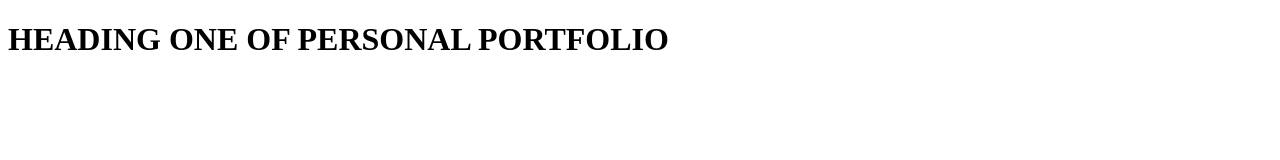
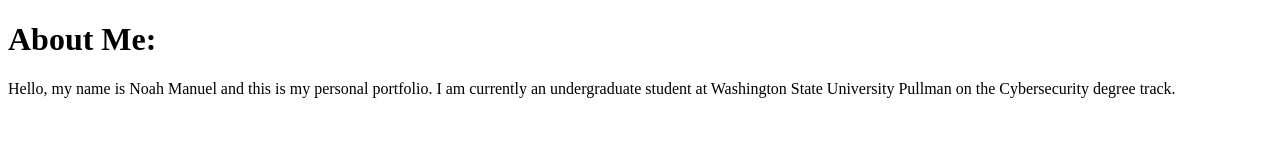
Before and after one commit to N5552027/n5552027.github.io, a plain HTML site: page index.html in a window 1280 px wide. Drawn offline with Linux system fonts and the light colour scheme.

Commit message:
Update index.html
Omg it's now about me :)

```diff
--- a/index.html
+++ b/index.html
@@ -1,7 +1,18 @@
 <!DOCTYPE HTML>
 
 <html>
+  <head>
+    <title> Personal Portfolio </title>
+  </head>
 
-  <h1>HEADING ONE OF PERSONAL PORTFOLIO</h1>
+  <body>
+    <h1>About Me:</h1>
+
+    <p>Hello, my name is Noah Manuel and this is my personal portfolio. I am currently an undergraduate student at Washington State University Pullman on the
+      Cybersecurity degree track.</p>
+
+
+  </body>
+
 
 </html>
```
